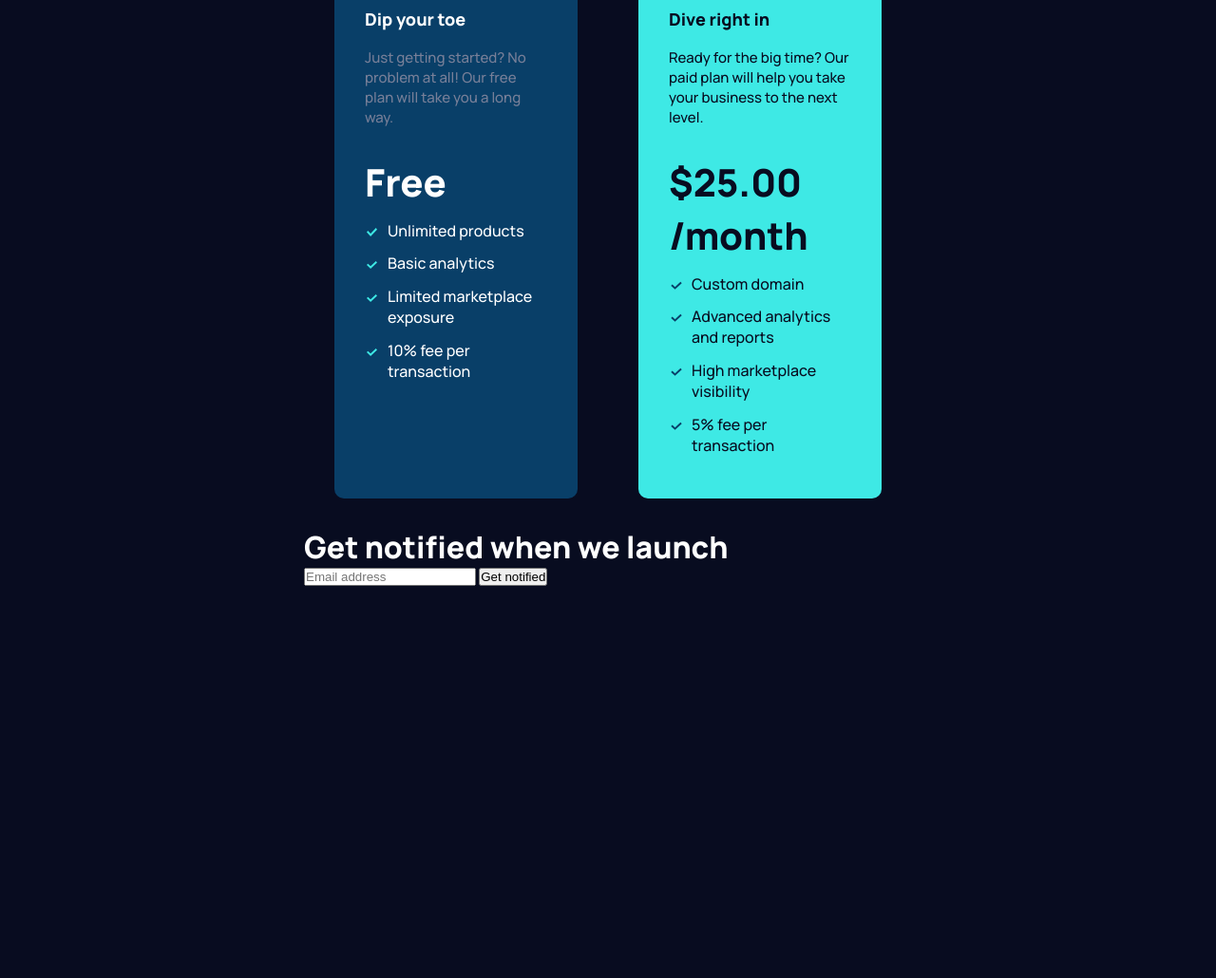
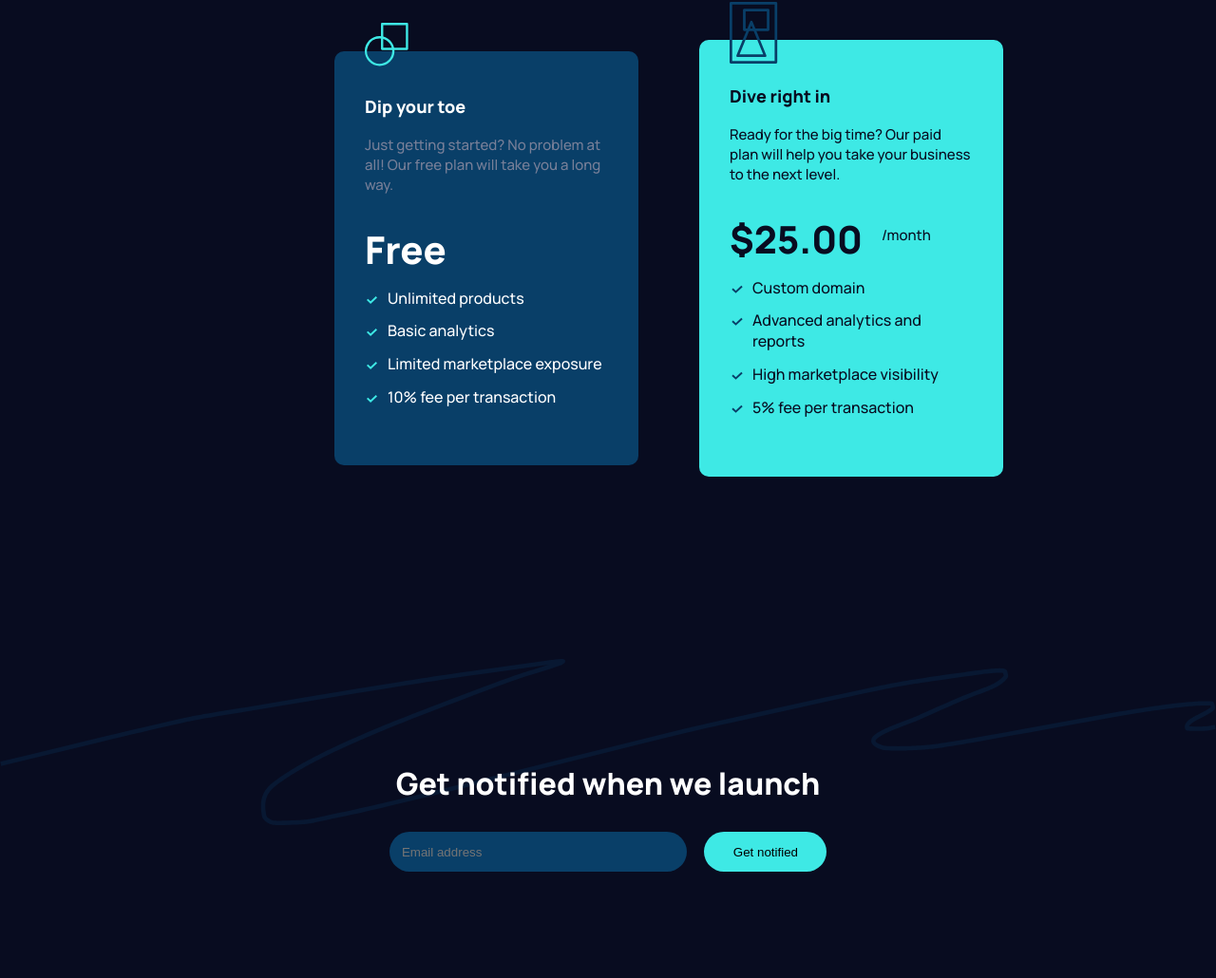
Before and after one commit to davidpukalik/maker-pre-launch-landing-page, a plain HTML site: page index.html in a window 1280 px wide. Shown: the part 1633-2663 px from the top of the page at 95% size. Before the commit the page ends 2298 px from the top, so only its background shows below. Drawn offline with Linux system fonts and the light colour scheme.

Commit message:
basic design done

```diff
--- a/css/_variables_and_global.scss
+++ b/css/_variables_and_global.scss
@@ -15,6 +15,10 @@
     --white: #fff;
 }
 
+html {
+    scroll-behavior: smooth;
+}
+
 body {
     font-family: 'Manrope', sans-serif;
     background-color: var(--very-dark-blue);
--- a/css/style.scss
+++ b/css/style.scss
@@ -40,7 +40,7 @@
 }
 
 .motivation {
-    margin: 5em 0;
+    padding: 5em 0 7em;
 
     &__flex {
         display: flex;
@@ -72,7 +72,7 @@
 }
 
 .pricing {
-    padding: 3em 0;
+    margin: 5em 0 10em;
 
     .container--pricing {
         width: 50%;
@@ -91,17 +91,36 @@
     &__flex {
         display: flex;
         justify-content: space-between;
+        align-items: center;
     }
 
     &__box {
         background-color: var(--dark-blue);
-        width: 50%;
+        min-width: 50%;
         margin: 2em;
-        padding: 2em;
+        padding: 3em 2em;
         border-radius: 10px;
+        min-height: 400px;
+        position: relative;
+        display: flex;
+        flex-direction: column;
+        justify-content: center;
+
+        &::before {
+            content: url(../img/icon-free.svg);
+            position: absolute;
+            top: -30px;
+        }
 
         &--hl {
             background-color: var(--light-blue);
+            min-height: 460px;
+
+            &::before {
+                content: url(../img/icon-paid.svg);
+                position: absolute;
+                top: -40px;
+            }
         }
     }
 
@@ -130,9 +149,19 @@
         margin-bottom: 0.3em;
         font-size: 2.5rem;
         font-weight: 800;
+        position: relative;
 
         &--hl {
             color: var(--very-dark-blue);
+
+            &::after {
+                content: '/month';
+                position: absolute;
+                font-size: .9375rem;
+                font-weight: 500;
+                left: 160px;
+                top: 13px;
+            }
         }
     }
 
@@ -156,3 +185,55 @@
         }
     }
 }
+
+.footer {
+    background-image: url(../img/bg-footer-squiggle.svg);
+    background-repeat: no-repeat;
+    background-size: 100%;
+    padding: 7em 0;
+
+
+    &__flex {
+        display: flex;
+        justify-content: center;
+        align-items: center;
+        flex-direction: column;
+
+
+        h2 {
+            margin-bottom: 1em;
+        }
+
+        form {
+            display: flex;
+            justify-content: space-between;
+            width: 40%;
+        }
+
+        input[name="input__email"] {
+            outline: none;
+            border: none;
+            background-color: var(--dark-blue);
+            color: var(--white);
+            padding: 1em;
+            border-radius: 50px;
+            width: 68%;
+        }
+
+        input[name="input__submit"] {
+            outline: none;
+            border: none;
+            width: 28%;
+            background-color: var(--light-blue);
+            border-radius: 50px;
+            transition: background-color 300ms ease-in-out, color 300ms ease-in-out;
+            cursor: pointer;
+
+            &:hover {
+                background-color: var(--very-dark-blue);
+                border: 2px solid var(--light-blue);
+                color: var(--white);
+            }
+        }
+    }
+}
--- a/index.html
+++ b/index.html
@@ -25,13 +25,13 @@
         <p>The 9-5 grind is so last century. We believe in living life on your
           own terms. Whether you’re looking to escape the rat race or set up
           a side hustle, we’ve got you covered.</p>
-        <a href="#"><img src="img/icon-scroll.svg" alt="scroll" class="hero__scroll"></a>
+        <a href="#motivation"><img src="img/icon-scroll.svg" alt="scroll" class="hero__scroll"></a>
       </div>
     </section>
   </main>
 
 
-  <section class="motivation">
+  <section class="motivation" id="motivation">
     <div class="container">
 
       <div class="motivation__flex">
@@ -93,7 +93,7 @@
           <p class="pricing__desc pricing__desc--hl">Ready for the big time? Our paid plan will help you take your
             business to the next
             level.</p>
-          <p class="pricing__price pricing__price--hl">$25.00 /month</p>
+          <p class="pricing__price pricing__price--hl">$25.00</p>
           <ul class="pricing__list">
             <li class="pricing__item pricing__item--hl">Custom domain</li>
             <li class="pricing__item pricing__item--hl">Advanced analytics and reports</li>
@@ -103,17 +103,21 @@
         </div>
 
       </div>
+  </section>
 
-      <footer class="footer">
+  <footer class="footer">
+    <div class="container">
+      <div class="footer__flex">
         <h2>Get notified when we launch</h2>
         <form action="">
-          <input type="email" name="" id="" placeholder="Email address">
-          <input type="submit" value="Get notified">
+          <input type="email" name="input__email" id="" placeholder="Email address">
+          <input type="submit" name="input__submit" value="Get notified">
         </form>
-      </footer>
+      </div>
+    </div>
+  </footer>
 
-    </div>
-  </section>
+  </div>
 
 </body>
 
```
Also changed, not shown: css/style.css, 1 other file.
